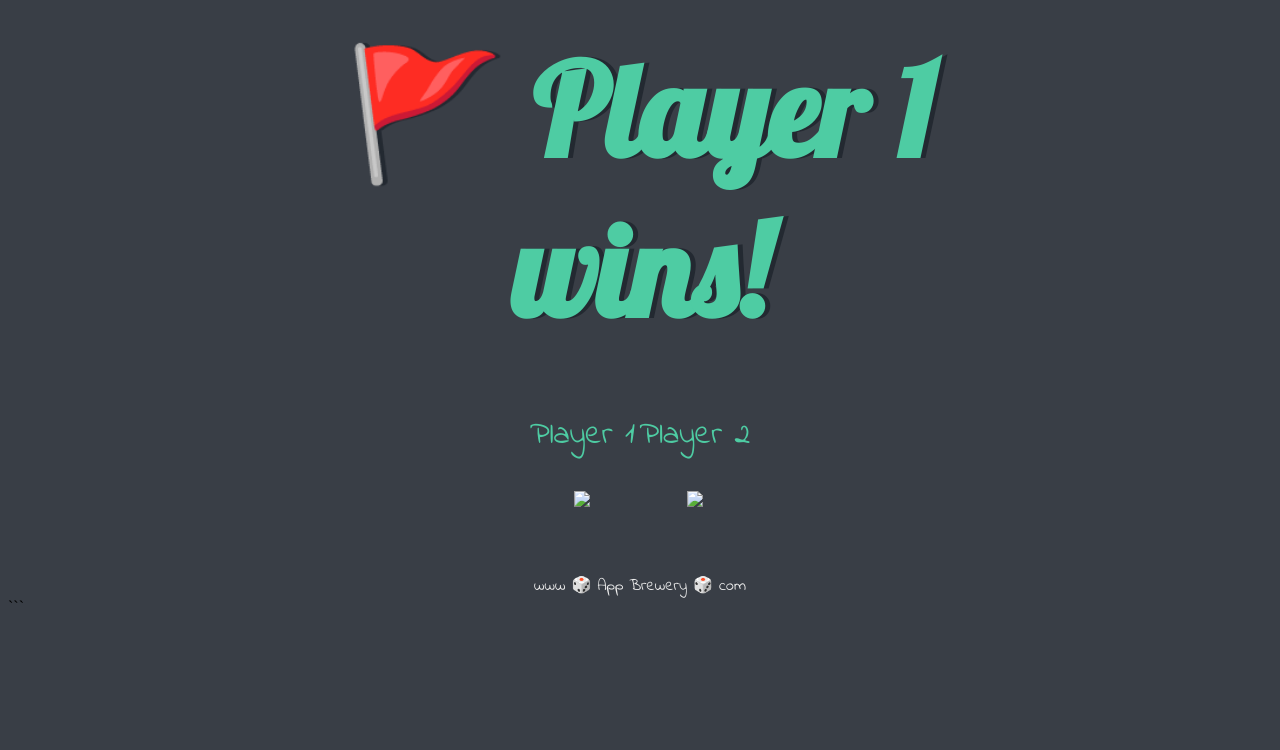
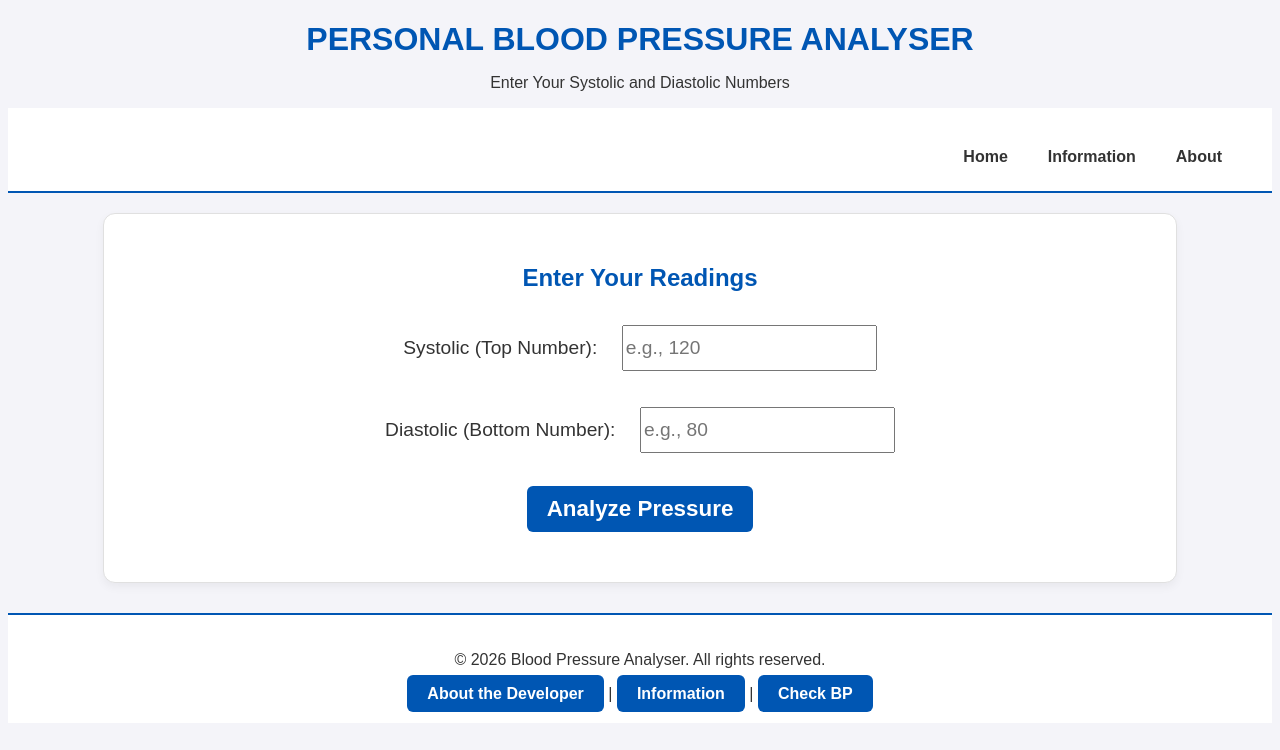
Before and after one commit to Hass002-dev/blood-pressure-analyzer, a plain HTML site: page index.html in a window 1280 px wide. Drawn offline with Linux system fonts and the light colour scheme.

Commit message:
Update index.html and remove BP.html

````diff
--- a/index.html
+++ b/index.html
@@ -1,105 +1,220 @@
 <!DOCTYPE html>
-<html lang="en" dir="ltr">
+<html lang="en">
+
 <head>
-    <meta charset="utf-8">
-    <title>Dicee</title>
-    <!-- Google Fonts -->
-    <link href="https://fonts.googleapis.com/css?family=Indie+Flower|Lobster" rel="stylesheet">
-
-    <!-- The CSS (Your styles.css) -->
     <style>
-      .container {
-        width: 70%;
-        margin: auto;
+        body {
+  background-color: #F4F4F9;
+  color: #333333;
+  font-family: sans-serif;
+}
+h1, h2, h3 {
+  color: #0056B3; /* Makes all your titles that professional healthcare blue */
+  margin-bottom: 15px;
+}
+.form-container {
+  text-align: center;
+  background-color: #FFFFFF; /* Pure white to make them pop off the gray canvas */
+  border-radius: 12px;       /* Soft, modern rounded corners */
+  box-shadow: 0 4px 10px rgba(0, 0, 0, 0.05); /* A very subtle 3D shadow */
+  border: 1px solid #E0E0E0; /* A clean silver border */
+  padding: 30px;
+  margin: 20px auto;
+  width: 80%;
+}
+.heading {
     text-align: center;
 }
-      .dice {
-        text-align: center;
-        display: inline-block;
+
+/* 4. THE NAVIGATION BAR */
+nav {
+  background-color: #FFFFFF;
+  padding: 15px 30px;
+  border-bottom: 2px solid #0056B3; /* A nice blue racing stripe at the bottom */
 }
-      body {
-        background-color: #393E46;
+.nav-bar {
+    display: flex;
+    justify-content: end;
 }
-      h1 {
-        margin: 30px;
-        font-family: 'Lobster', cursive;
-        text-shadow: 5px 0 #232931;
-        font-size: 8rem;
-        color: #4ECCA3;
+a, button {
+  color: #FFFFFF;
+  background-color: #0056B3; /* Solid blue buttons */
+  text-decoration: none;     /* Removes the ugly default underline on links */
+  padding: 10px 20px;
+  border-radius: 6px;
+  font-weight: bold;
+  border: none;
+  margin-top: 15px;
 }
-      p {
-        font-size: 2rem;
-        color: #4ECCA3;
-        font-family: 'Indie Flower', cursive;
+button {
+  font-size: 1.4rem;
 }
-      img {
-        width: 80%;
+
+/* Make them interactive when hovered! */
+a:hover, button:hover {
+  background-color: #003D82; /* Darkens the blue slightly when the mouse is over it */
+  cursor: pointer;
+}
+
+/* Override the nav links so they look like text, not blocks */
+nav a {
+  background-color: transparent;
+  color: #333333;
+}
+nav a:hover {
+  color: #0056B3; /* Nav links just turn blue on hover instead of getting a background */
+}
+
+.input-group {
+    padding:8px;
+}
+label, input {
+    height: 40px;
+    font-size: 1.2rem;
+    margin: 10px;
 }
 footer {
-        margin-top: 5%;
-        color: #EEEEEE;
     text-align: center;
-        font-family: 'Indie Flower', cursive;
+    padding: 20px;
+    background-color: #FFFFFF;
+    border-top: 2px solid #0056B3;
+    margin-top: 30px;
+}
+@media (max-width: 600px) {
+  .form-container {
+    width: 95%; /* Full width on small screens */
+    padding: 20px; /* Less padding to fit better */
+    }
+    .nav-bar {
+        justify-content: center; /* Center nav links on mobile */
+        display: block; /* Stack nav links vertically */
+        text-align: center;
+        gap: 10px;
+    }
+    footer {
+        font-size: 0.9rem; /* Smaller text in footer on mobile */
+        gap: 5px;
+        display: block;
+        padding: 10px;
+        margin-top: 20px;
+    }
 }
     </style>
+  <meta charset="UTF-8">
+  <title>Blood Pressure Analyser</title>
 </head>
 
 <body>
-    <div class="container">
-      <h1>Refresh Me</h1>
-
-      <div class="dice">
-        <p>Player 1</p>
-        <!-- Back to the local placeholder image -->
-        <img class="img1" src="../Skeleton Project/Dicee Challenge - Completed/images/dice6.png">
+    <div class="heading">
+        <h1>PERSONAL BLOOD PRESSURE ANALYSER</h1>
+        <p>Enter Your Systolic and Diastolic Numbers</p>
+           <nav class="nav-bar">
+            <a href="./BP.html">Home</a>
+            <a href="./info.html">Information</a>
+            <a href="./indexabout.html">About</a>
+        </nav>
     </div>
 
-      <div class="dice">
-        <p>Player 2</p>
-        <!-- Back to the local placeholder image -->
-        <img class="img2" src="../Skeleton Project/Dicee Challenge - Completed/images/dice6.png">
+    <div class="container">
+        <div class="form-container">
+            <h2>Enter Your Readings</h2>
+
+            <form>
+                <div class="input-group">
+                <label for="systolic">Systolic (Top Number):</label>
+                <input type="number" id="systolic" placeholder="e.g., 120">
+                </div>
+
+                <div class="input-group">
+                <label for="diastolic">Diastolic (Bottom Number):</label>
+                <input type="number" id="diastolic" placeholder="e.g., 80">
+                </div>
+
+                <button type="submit">Analyze Pressure</button>
+            </form>
+            <div id="result-display" style="margin-top: 20px;"></div>
         </div>
     </div>
 
-    <!-- ==================================================== -->
-    <!-- YOUR PERFECT JAVASCRIPT                              -->
-    <!-- ==================================================== -->
+    <footer>
+        <p>&copy; 2026 Blood Pressure Analyser. All rights reserved.</p>
+        <a href="./indexabout.html">About the Developer</a> | <a href="info.html">Information</a> | <a href="BP.html">Check BP</a>
+    </footer>
+
     <script>
-        // --- PHASE 1: PLAYER 1 ---
-        var player1Roll = Math.floor(Math.random() * 6) + 1;
+// 1. SELECT THE FORM AND THE STAGE
+      const form = document.querySelector('form');
+      const resultDisplay = document.getElementById('result-display');
 
-        // Using your local 'images/' folder path
-        var player1ImageSource = "images/dice" + player1Roll + ".png";
+      // 2. HIJACK THE BUTTON
+      form.addEventListener('submit', function(event) {
 
-        var image1 = document.querySelectorAll("img")[0];
-        image1.setAttribute("src", player1ImageSource);
+        // STOP the page from reloading!
+        event.preventDefault();
 
+        // 3. STEAL THE NUMBERS
+        const sys = parseInt(document.getElementById('systolic').value);
+        const dia = parseInt(document.getElementById('diastolic').value);
 
-        // --- PHASE 2: PLAYER 2 ---
-        var player2Roll = Math.floor(Math.random() * 6) + 1;
+        // Error Check: Did they leave it blank?
+        if (isNaN(sys) || isNaN(dia)) {
+          resultDisplay.innerHTML = `<h3 style="color: red;">Hey! You forgot to type your numbers in!</h3>`;
+          return;
+        }
 
-        // Using your local 'images/' folder path
-        var player2ImageSource = "images/dice" + player2Roll + ".png";
+        // 4. THE BRAIN & THE PROJECTOR (The Logic Tree)
+        let finalMessage = "";
 
-        var image2 = document.querySelectorAll("img")[1];
-        image2.setAttribute("src", player2ImageSource);
+        // CONDITION 1: LOW (Purple Area - Catch the bottom extreme first)
+        if (sys <= 90 || dia <= 60) {
+          finalMessage = `
+            <h2 style="color: #8A2BE2;">Low Blood Pressure!</h2>
+            <p>Your battery is running low! Have you eaten? Drink some water and take it easy.</p>
+            <img src="https://media.giphy.com/media/v1.Y2lkPWVjZjA1ZTQ3azk3dXM5cDdlcHg5c25kamJ6M20yZmYzcnNhOTRmNXo5bm00cmY1aSZlcD12MV9naWZzX3NlYXJjaCZjdD1n/MD5PBnnaV0uufmVMlO/giphy.gif" alt="Fainting SpongeBob" style="width: 100%; border-radius: 10px; margin-top: 10px;">
+          `;
+        }
 
+        // CONDITION 2: HYPERTENSIVE CRISIS (Catch the top extreme)
+        else if (sys >= 180 || dia >= 120) {
+          finalMessage = `
+            <h2 style="color: red;">CRISIS MODE! WEE WOO WEE WOO!</h2>
+            <p>Stop looking at this app and call emergency services right now!</p>
+            <img src="https://media1.giphy.com/media/v1.Y2lkPTc5MGI3NjExaG81anF0aGVoeTVqZXJ5cHFxdnV4MGF5ZzEwNnZkdXIxMHN1MmM3byZlcD12MV9pbnRlcm5hbF9naWZfYnlfaWQmY3Q9Zw/QmKySYr0lCsrC/giphy.gif" alt="Ambulance sirens" style="width: 100%; border-radius: 10px; margin-top: 10px;">
+          `;
+        }
 
-        // --- PHASE 3: THE WINNER ANNOUNCEMENT ---
-        if (player1Roll > player2Roll) {
-          document.querySelector("h1").innerHTML = "🚩 Player 1 wins!";
+        // CONDITION 3: HIGH (Red Area)
+        else if (sys >= 140 || dia >= 90) {
+          finalMessage = `
+            <h2 style="color: tomato;">High Blood Pressure!</h2>
+            <p>Your heart is working overtime. Time to consult a professional!</p>
+            <img src="https://media2.giphy.com/media/v1.Y2lkPTc5MGI3NjExMDdod3I2bmtibzBsN3RkeWNzYXU0N3N4Y3B1MzA3a28zYWtnbjg5cyZlcD12MV9pbnRlcm5hbF9naWZfYnlfaWQmY3Q9Zw/vg1ppqHpatVxNdYUa5/giphy.gif" alt="Shocked face" style="width: 100%; border-radius: 10px; margin-top: 10px;">
+          `;
         }
-        else if (player2Roll > player1Roll) {
-          document.querySelector("h1").innerHTML = "Player 2 wins! 🚩";
+
+        // CONDITION 4: PRE-HIGH (Yellow Area)
+        else if (sys >= 120 || dia >= 80) {
+          finalMessage = `
+            <h2 style="color: darkorange;">Pre-High Blood Pressure!</h2>
+            <p>You are creeping up! Put down the salt shaker and go for a walk.</p>
+            <img src="https://media.giphy.com/media/v1.Y2lkPTc5MGI3NjExd2g2d2VnZnVhM2I2OWZvczhvOGRzdWJiamVoYWZ4MnVmZ2tzbmtndyZlcD12MV9naWZzX3NlYXJjaCZjdD1n/5xtDarIN81U0KvlnzKo/giphy.gif" alt="Sweating nervously" style="width: 100%; border-radius: 10px; margin-top: 10px;">
+          `;
         }
+
+        // CONDITION 5: IDEAL (Green Area - If it's not Low, not High, and not Pre-High, it must be Ideal!)
         else {
-          document.querySelector("h1").innerHTML = "Draw!!!";
+          finalMessage = `
+            <h2 style="color: mediumseagreen;">Ideal! Normal Range.</h2>
+            <p>Your heart is ticking perfectly. Keep doing what you are doing!</p>
+            <img src="https://media1.giphy.com/media/v1.Y2lkPTc5MGI3NjExczcyemE5amVqdGFmZ3RxYW13dzYzNWJ6N3pxNjhqNGp3ZWI3ZGpkZCZlcD12MV9pbnRlcm5hbF9naWZfYnlfaWQmY3Q9Zw/9Ai5dIk8xvBm0/giphy.gif" alt="Thumbs up doctor" style="width: 100%; border-radius: 10px; margin-top: 10px;">
+          `;
         }
+
+        // INJECT THE MESSAGE INTO THE HTML STAGE!
+        resultDisplay.innerHTML = finalMessage;
+
+      });
+
     </script>
-
-    <footer>
-      www 🎲 App Brewery 🎲 com
-    </footer>
 </body>
 </html>
-```
````
Also changed, not shown: BP.html (deleted, +0 -220 lines). Lines whose indentation alone changed are shown as unchanged.
